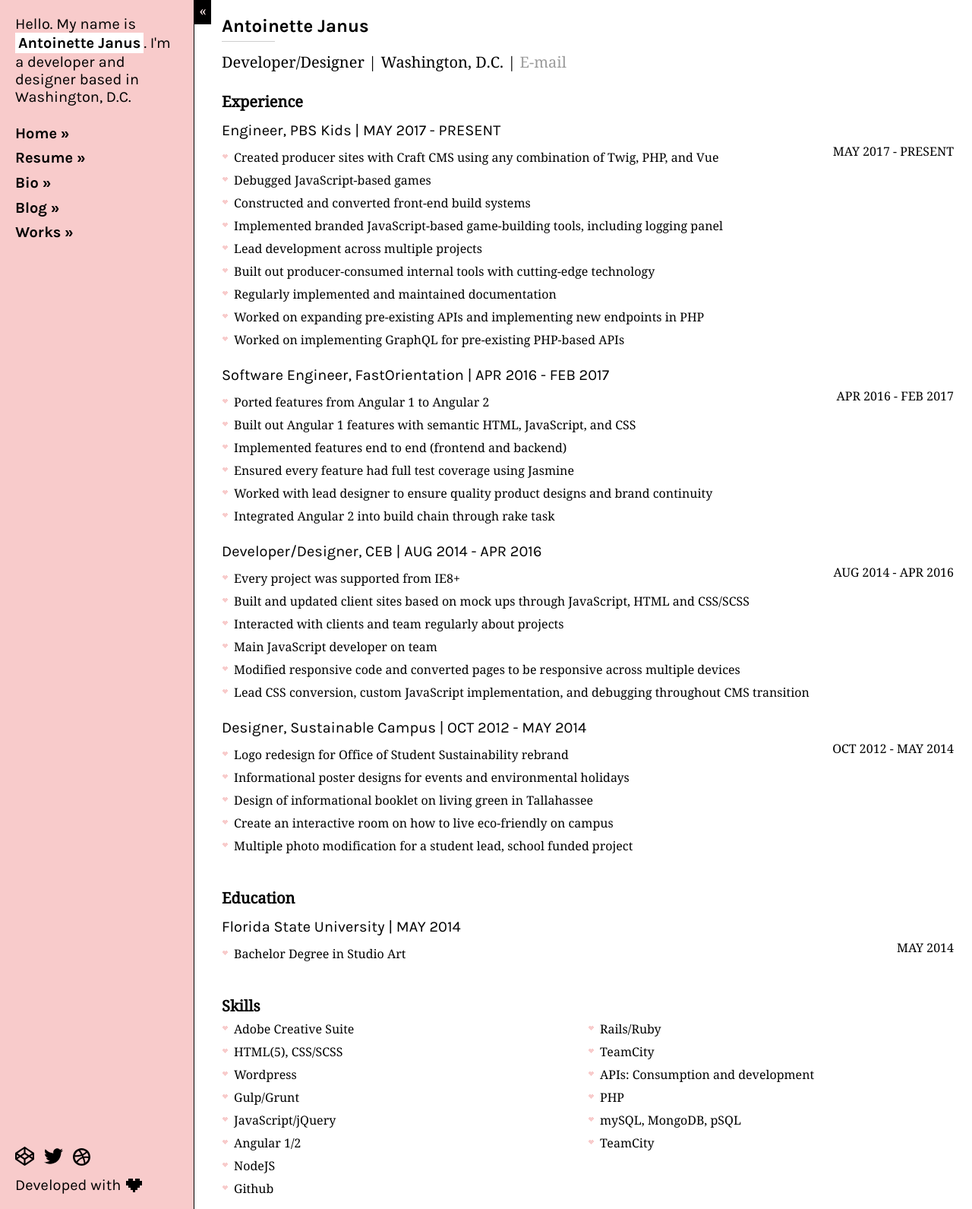
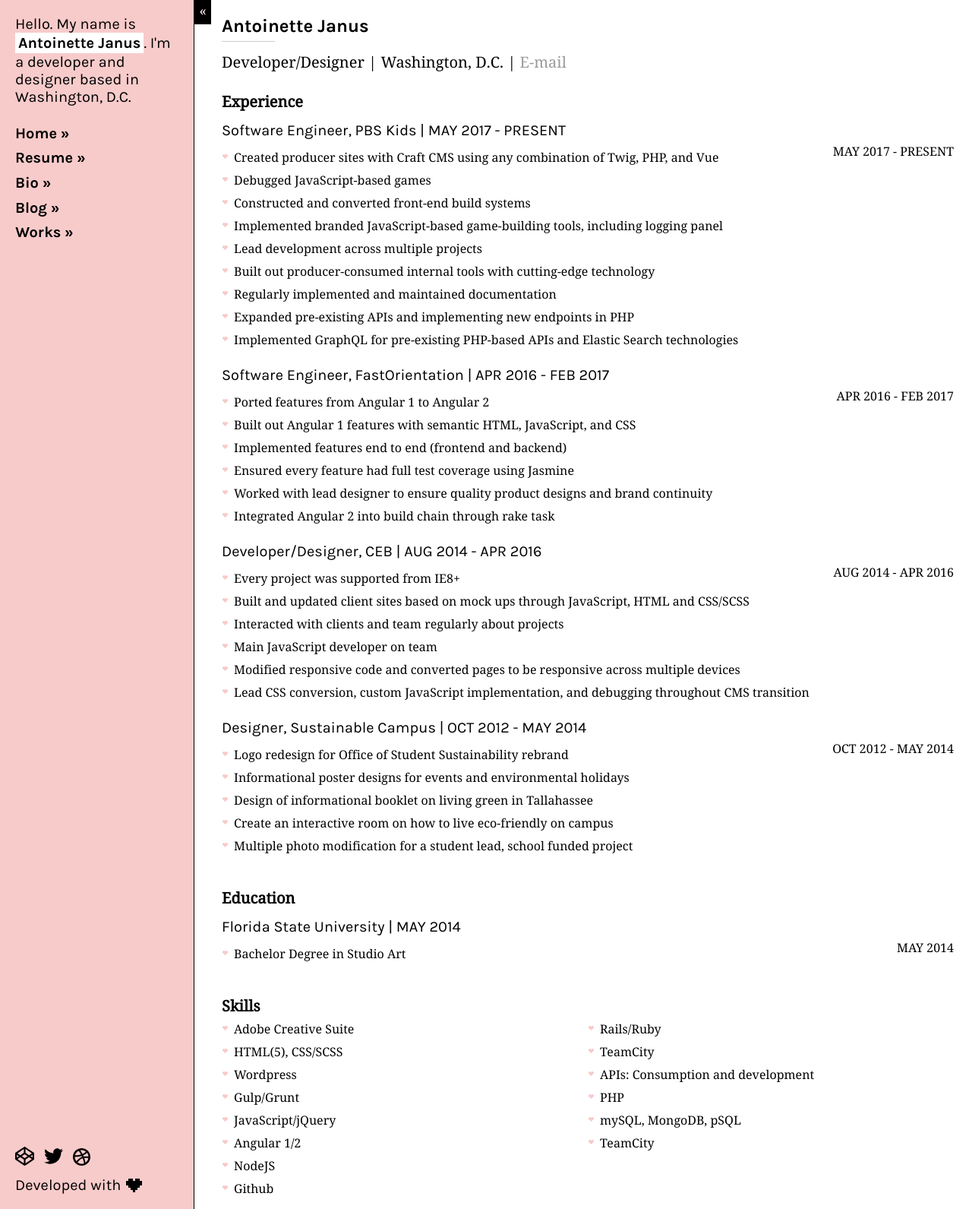
Before and after one commit to twaffl3s/twaffl3s.github.io, a Jekyll site: the page built from resume.html, in a window 1280 px wide. Shown: the whole page at 76% size. Built offline with Jekyll 4.4.1, drawn with Linux system fonts in a browser that asks for light colours.

Commit message:
Updated responsibilities

```diff
--- a/_data/experiences.yml
+++ b/_data/experiences.yml
@@ -8,7 +8,7 @@
 #   technologies:
 #     -
 
-- role: Engineer
+- role: Software Engineer
   company: PBS Kids
   date:
     start: MAY 2017
@@ -20,8 +20,17 @@
     - Lead development across multiple projects
     - Built out producer-consumed internal tools with cutting-edge technology
     - Regularly implemented and maintained documentation
-    - Worked on expanding pre-existing APIs and implementing new endpoints in PHP
-    - Worked on implementing GraphQL for pre-existing PHP-based APIs
+    - Expanded pre-existing APIs and implementing new endpoints in PHP
+    - Implemented GraphQL for pre-existing PHP-based APIs and Elastic Search technologies
+  technologies:
+    - JavaScript
+    - GraphQL
+    - PHP
+    - CraftCMS
+    - HTML
+    - JavaScript Frameworks (Vue)
+    - HTML Frameworks (Pug, Twig, Handlebars)
+    - CSS/SCSS
 
 - role: Software Engineer
   company: FastOrientation
@@ -38,7 +47,7 @@
   technologies:
     - jQuery
     - JavaScript (ES5/ES6)
-    - Angular 1/2
+    - Angular 1,2
     - CoffeeScript
     - HTML, CSS/SCSS
     - Rails/Ruby
```
